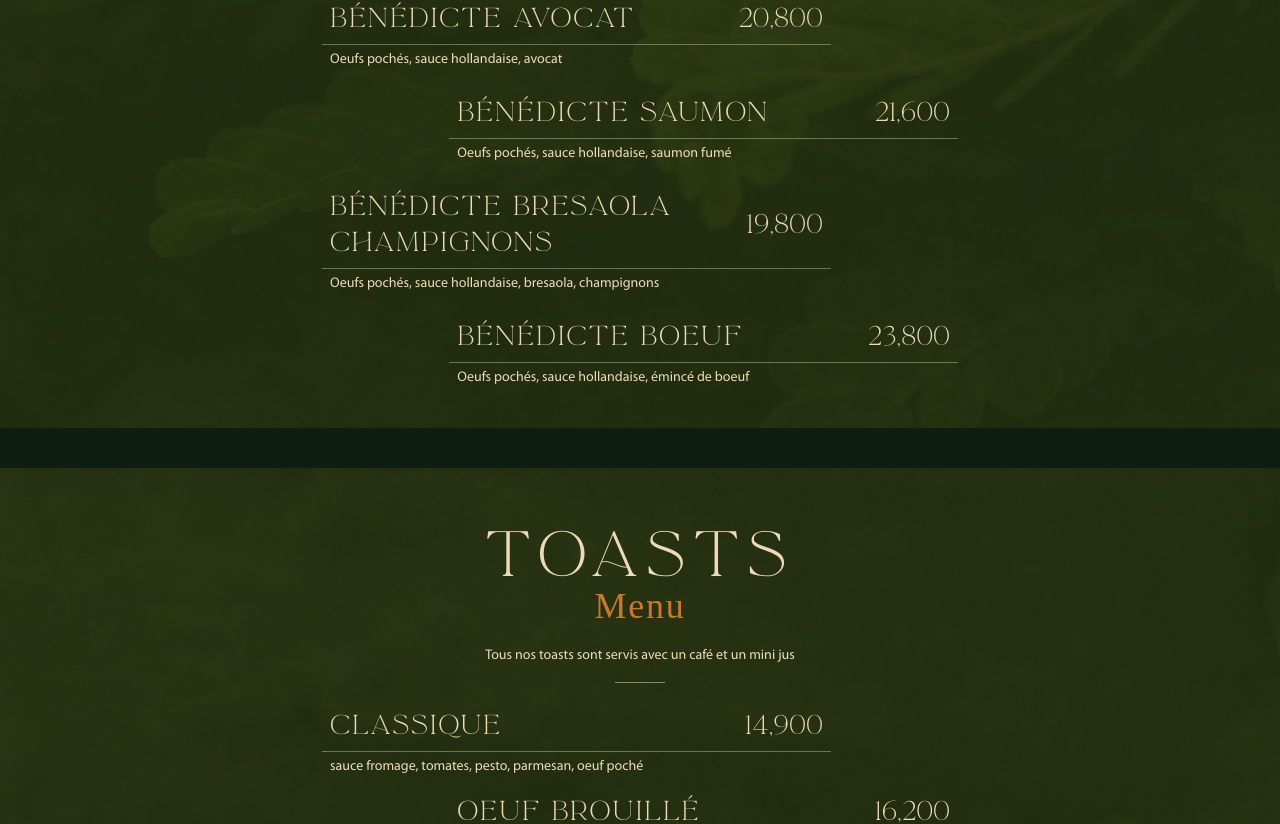
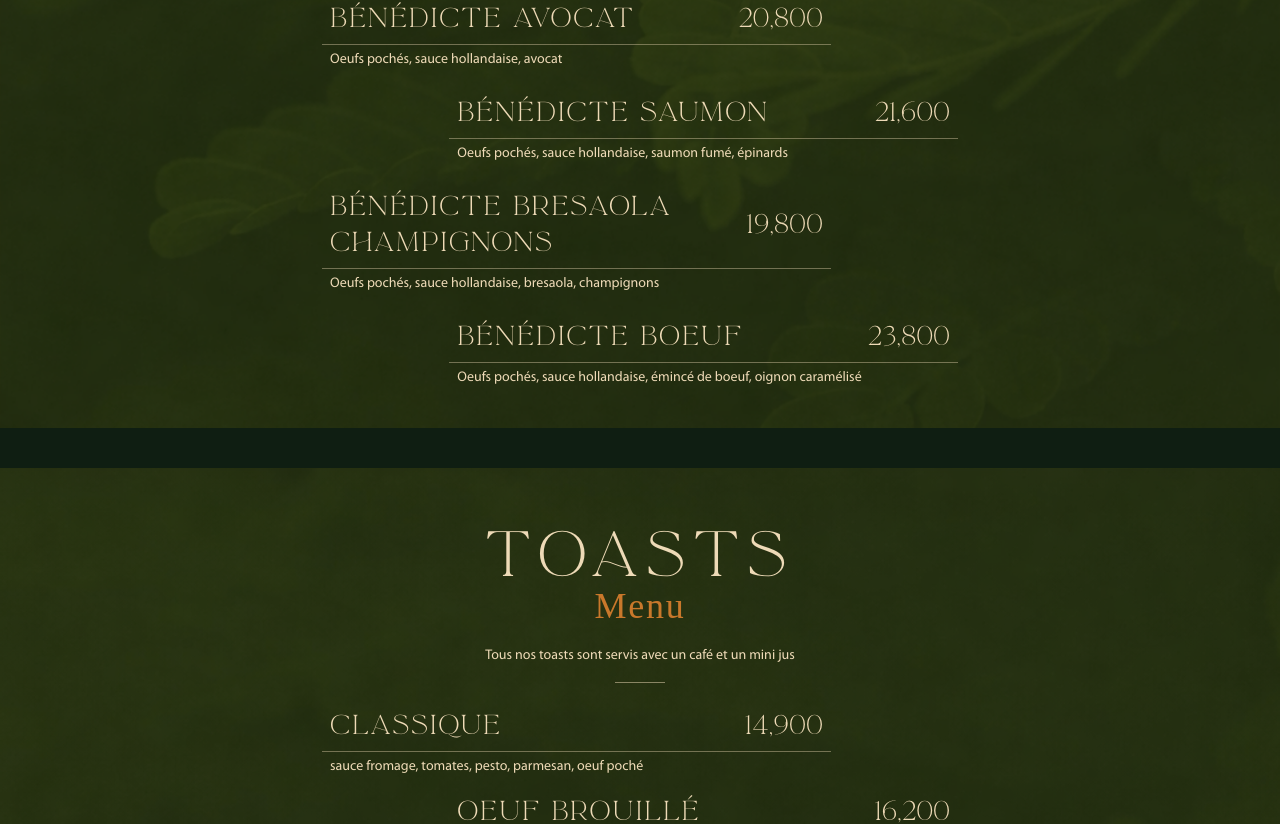
Before and after one commit to MehdiZayani/zitounamenu, a Next.js app: page / in a window 1280 px wide. Shown: the part 1709-2533 px from the top of the page. Built offline with nearby package versions, Linux system fonts and the light colour scheme; a web font is replaced by a local one.

Commit message:
Add new salads and plats to menu, fix sticky navbar by removing overflow issues

```diff
--- a/app/globals.css
+++ b/app/globals.css
@@ -13,7 +13,6 @@
 }
 
 html {
-  overflow-x: hidden;
   scroll-behavior: smooth;
 }
 
@@ -21,7 +20,6 @@ body {
   background: var(--background);
   color: var(--foreground);
   font-family: "Cormorant Garamond", Georgia, serif;
-  overflow-x: hidden;
   min-height: 100vh;
 }
 
@@ -40,6 +38,5 @@ body {
 }
 
 main {
-  overflow-x: hidden;
   width: 100%;
 }
--- a/app/page.tsx
+++ b/app/page.tsx
@@ -34,9 +34,9 @@ const menuData: MenuSection[] = [
       { title: "L'ITALIEN", price: "25,000", description: "breasaola, oeuf brouillé, champignon, avocat, fromage blanc, salade" },
       { title: "ENGLISH", price: "20,900", description: "Chacuterie, fromage blanc, 2 oeufs au plat, champignons et tomates sautés" },
       { title: "BÉNÉDICTE AVOCAT", price: "20,800", description: "Oeufs pochés, sauce hollandaise, avocat" },
-      { title: "BÉNÉDICTE SAUMON", price: "21,600", description: "Oeufs pochés, sauce hollandaise, saumon fumé" },
+      { title: "BÉNÉDICTE SAUMON", price: "21,600", description: "Oeufs pochés, sauce hollandaise, saumon fumé, épinards" },
       { title: "BÉNÉDICTE BRESAOLA CHAMPIGNONS", price: "19,800", description: "Oeufs pochés, sauce hollandaise, bresaola, champignons" },
-      { title: "BÉNÉDICTE BOEUF", price: "23,800", description: "Oeufs pochés, sauce hollandaise, émincé de boeuf" }
+      { title: "BÉNÉDICTE BOEUF", price: "23,800", description: "Oeufs pochés, sauce hollandaise, émincé de boeuf, oignon caramélisé" }
     ],
     rightItems: []
   },
@@ -159,7 +159,10 @@ const menuData: MenuSection[] = [
       { title: "SALADE POULET FUMÉ", price: "21,900", description: "Salade, poulet fumé, bresaola, croutons" },
       { title: "CAMEMBERT PANÉ", price: "20,200", description: "Roquette, tomate, camembert pané, date, noix, balsamique, miel" },
       { title: "BURRATA", price: "22,400", description: "Roquette, tomate, noix, burrata, bresaola, pesto, balsamique" },
-      { title: "CREVETTES PANÉES", price: "32,800", description: "Roquette, crevettes panées aux amandes, sauce aigre douce" }
+      { title: "CREVETTES PANÉES", price: "32,800", description: "Roquette, crevettes panées aux amandes, sauce aigre douce" },
+      { title: "SALADE DE THON", price: "22,900", description: "" },
+      { title: "SALADE MOZZARELLA PANNE", price: "22,800", description: "" },
+      { title: "SALADE FRUIT DE MER", price: "29,900", description: "" }
     ],
     rightItems: []
   },
@@ -223,7 +226,11 @@ const menuData: MenuSection[] = [
       { title: "ESCALOPE DE POULET SAUCE CHAMPIGNONS", price: "26,600", description: "" },
       { title: "POULET PARMIGIANA", price: "28,800", description: "Escalope de poulet pané, sauce tomate, mozzarella gratiné" },
       { title: "FILET DE BOEUF SAUCE AUX CHOIX", price: "46,200", description: "Champignons, truffe, poivre, fromage, chimichurri" },
-      { title: "FILET DE LOUP SAUCE CITRON", price: "32,000", description: "" }
+      { title: "FILET DE LOUP SAUCE CITRON", price: "32,000", description: "" },
+      { title: "RISOTTO FRUITS DE MER", price: "41,900", description: "" },
+      { title: "PATE FRUITS DE MER", price: "37,900", description: "" },
+      { title: "TAGLIATELLI A MODO MIO", price: "29,400", description: "" },
+      { title: "PATE BURATTA PESTO", price: "27,800", description: "" }
     ],
     rightItems: []
   },
@@ -252,9 +259,9 @@ const menuData: MenuSection[] = [
       { title: "TASTY BEEF", price: "19,900", description: "Sauce maison, émincé de boeuf, camembert, roquette" },
       { title: "POULET ÉPICÉ", price: "17,900", description: "Harissa, mayonnaise, poulet épicé, mozarella" },
       { title: "SANDWICH THON", price: "14,900", description: "Mayonnaise, harissa, thon, salade, oeuf" },
-      { title: "CESAR ROLL", price: "18,900", description: "Sauce césar, poulet grillé, parmesan, laitue" },
-      { title: "CHICKEN ROLL", price: "18,900", description: "Sauce maison, poulet pané, emmental, roquette" },
-      { title: "PHILLY STEAK ROLL", price: "19,900", description: "Sauce maison, émincé de boeuf, oignons, poivrons, emmental" },
+      { title: "CESAR ROLL", price: "18,900", description: "Sauce césar, poulet pané , parmesan, laitue" },
+      { title: "CHICKEN ROLL", price: "18,900", description: "Poulet grillé fondant, tomate séchée" },
+      { title: "PHILLY STEAK ROLL", price: "19,900", description: "Émincé de boeuf fondant, poivron oignon grillé" },
       { title: "SHRIMP ROLL", price: "20,900", description: "Sauce maison, crevettes, avocat, roquette" }
     ],
     rightItems: []
@@ -2736,7 +2743,7 @@ export default function MenuGallery() {
         @font-face { font-family: 'zoxi-regular'; src: url('/fonts/zoxi-regular.ttf') format('truetype'); }
         @font-face { font-family: 'Myriad Pro'; src: url('/fonts/MYRIADPRO-REGULAR.OTF') format('opentype'); }
         /* Allow normal scrolling and pointer interactions */
-        body { overflow: auto; margin: 0; padding: 0; }
+        body { margin: 0; padding: 0; }
         /* Hide horizontal scrollbar in the nav while keeping scroll functionality */
         .no-scrollbar { -ms-overflow-style: none; scrollbar-width: none; }
         .no-scrollbar::-webkit-scrollbar { display: none; }
```
